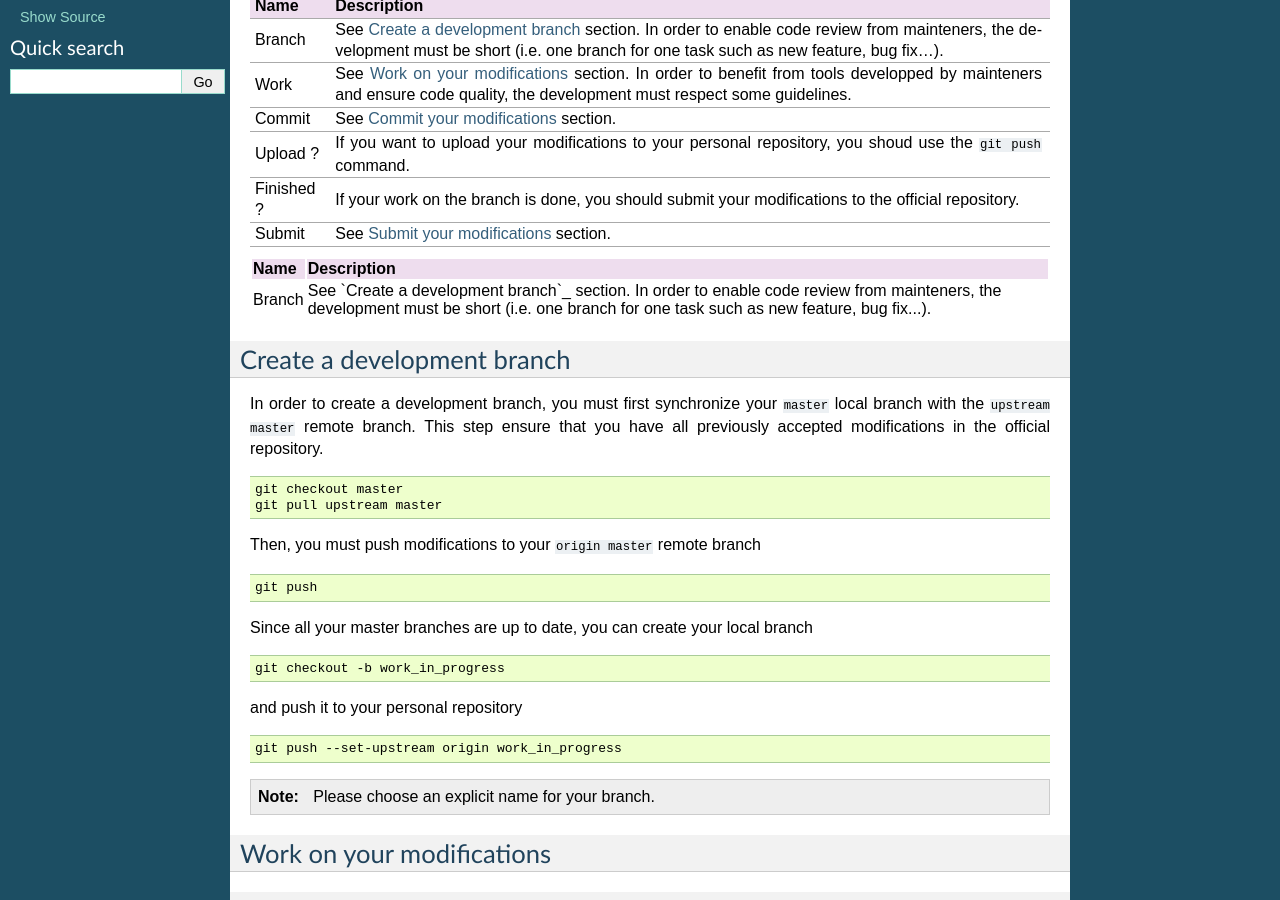
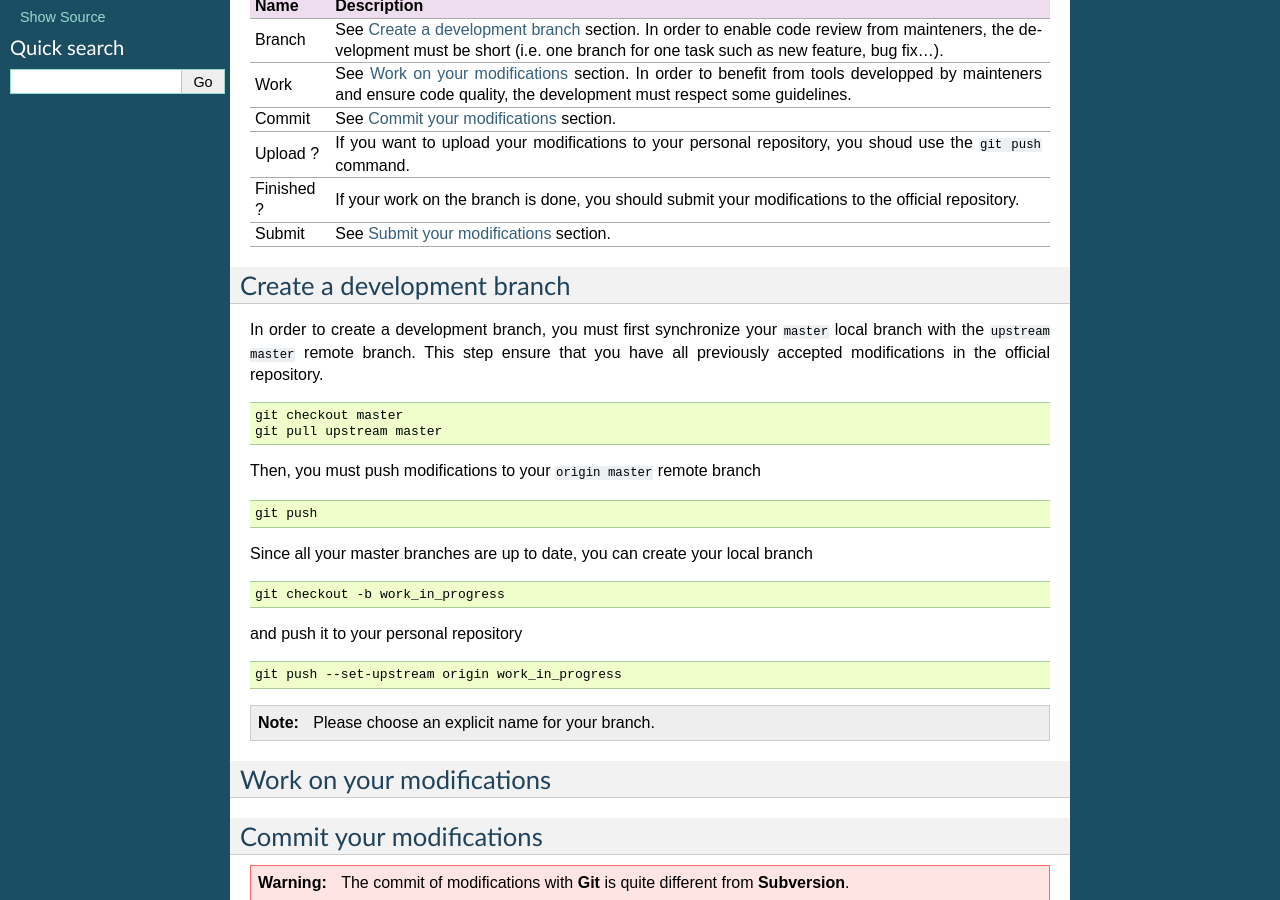
Before and after one commit to StatisKit/StatisKit, a Sphinx documentation site: the page built from doc/developper/public/contribute.rst, in a window 1280 px wide and 900 px high, scrolled down 375 px. Built offline with Sphinx 7.4.7, drawn with Linux system fonts in a browser that asks for light colours; pages that are not in the unit, such as notebooks, are missing from menus.

Commit message:
modify diagram

```diff
--- a/doc/developper/public/contribute.rst
+++ b/doc/developper/public/contribute.rst
@@ -48,6 +48,10 @@ This workflow is assuming that you forked the official repository in your person
 
    <br />
 
+.. raw:: html
+
+    <div style="margin: 0 auto; width: 100%;">
+
 +------------+-------------------------------------------------------------------------------------------------------------------------------------------------------------------------------------------+
 | Name       | Description                                                                                                                                                                               |
 +============+===========================================================================================================================================================================================+
@@ -66,16 +70,7 @@ This workflow is assuming that you forked the official repository in your person
 
 .. raw:: html
 
-    <table style="margin-left:auto; margin-right:auto;">
-        <tr>
-            <th>Name</th>
-            <th>Description</th>
-        </tr>
-        <tr>
-            <td>Branch</td>
-            <td>See `Create a development branch`_ section. In order to enable code review from mainteners, the development must be short (i.e. one branch for one task such as new feature, bug fix...).</td>
-        </tr>
-    </table>
+    </div>
 
 Create a development branch
 ===========================
```
